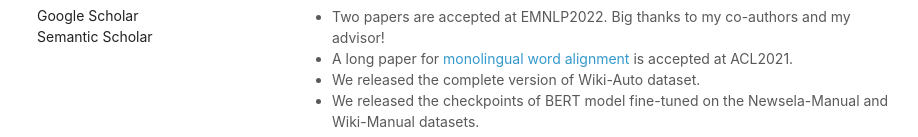
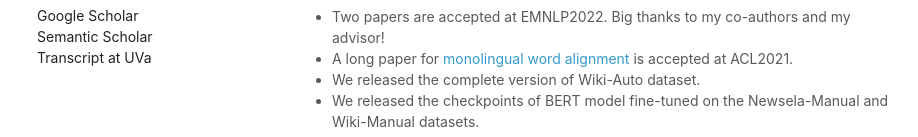
Before and after one commit to chaojiang06/chaojiang06.github.io, a plain HTML site: page index.html in a window 1280 px wide. Shown: the part 367-504 px from the top of the page, without its empty margins (178-1096 px from the left). Drawn offline with Linux system fonts and the light colour scheme.

Commit message:
Update index.html

```diff
--- a/index.html
+++ b/index.html
@@ -27,6 +27,7 @@
           <li><a href="https://github.com/chaojiang06">Github</a></li>
           <li><a href="https://scholar.google.com/citations?user=UIjpQIAAAAAJ&hl=en">Google Scholar</a></li>
           <li><a href="https://www.semanticscholar.org/author/Chao-Jiang/145755239">Semantic Scholar</a></li>
+          <li><a href="https://chaojiang06.github.io/files/UVa_transcript.pdf">Transcript at UVa</a></li>
         </ul>
       </header>
       <section>
```
